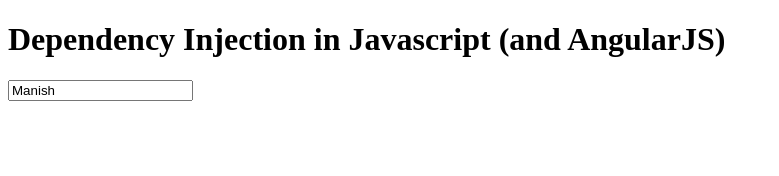
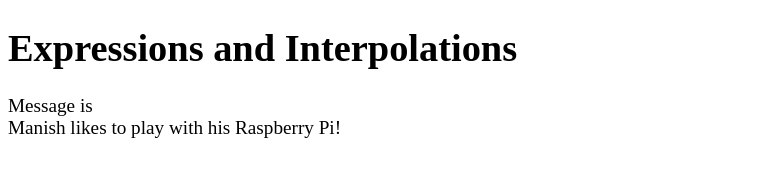
Before and after one commit to MkBakshi/coursera-test, a plain HTML site: page index.html in a window 1280 px wide. Shown: the whole page, without its empty margins (0-779 px from the left). Drawn offline with Linux system fonts and the light colour scheme.

Commit message:
Lecture 11 Part1 finished

```diff
--- a/app.js
+++ b/app.js
@@ -1,17 +1,16 @@
 (function () {
 'use strict';
 
-angular.module('DIApp', [])
-.controller('DIController', DIController);
+angular.module('MsgApp', [])
+.controller('MsgController', MsgController);
 
-DIController.$inject = ['$scope','$filter'];
-
-function DIController ($scope, $filter){
+MsgController.$inject = ['$scope'];
+function MsgController ($scope){
   $scope.name = "Manish";
 
-  $scope.upper = function() {
-    var upCase = $filter('uppercase');
-    $scope.name = upCase($scope.name);
-  };}
+  $scope.sayMessage = function() {
+    return "Manish likes to play with his Raspberry Pi!";
+  }
+}
 
 })();
--- a/index.html
+++ b/index.html
@@ -1,17 +1,17 @@
 <!DOCTYPE html>
-<html ng-app='DIApp'>
+<html ng-app='MsgApp'>
   <head>
     <meta charset="utf-8">
 	  <script src="angular.min.js"></script>
 	  <script src="app.js"></script>
-	  <title>Dependency Injection in Javascript (and AngularJS)</title>
+    <style> body { font-size: 1.2em; }</style>
+	  <title>Expressions and Interpolations</title>
   </head>
   <body>
-    <h1>Dependency Injection in Javascript (and AngularJS)</h1>
-    <div ng-controller='DIController'>
-	    <input type="text"
-             ng-model="name"
-             ng-blur="upper();">
+    <h1>Expressions and Interpolations</h1>
+    <div ng-controller='MsgController'>
+	    Message is <br>
+      {{sayMessage()}}
 	  </div>
   </body>
 </html>
```
